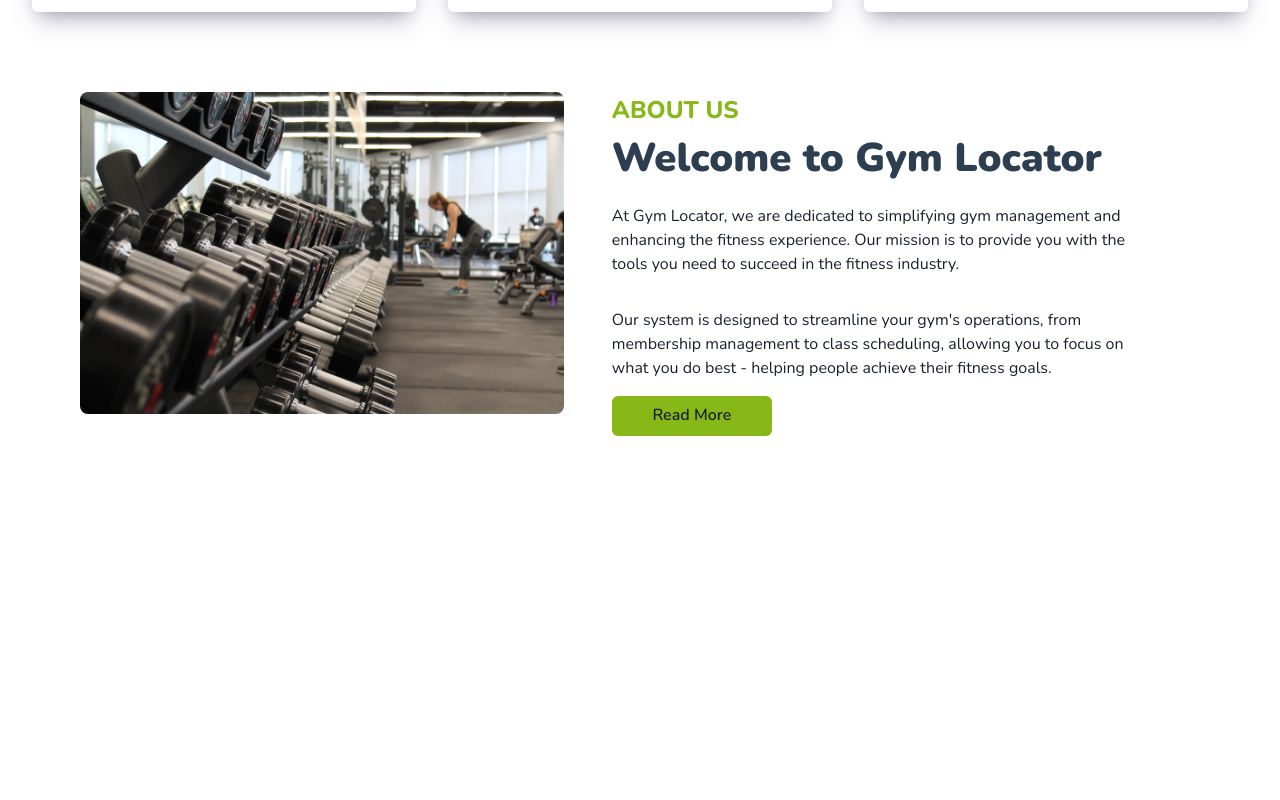
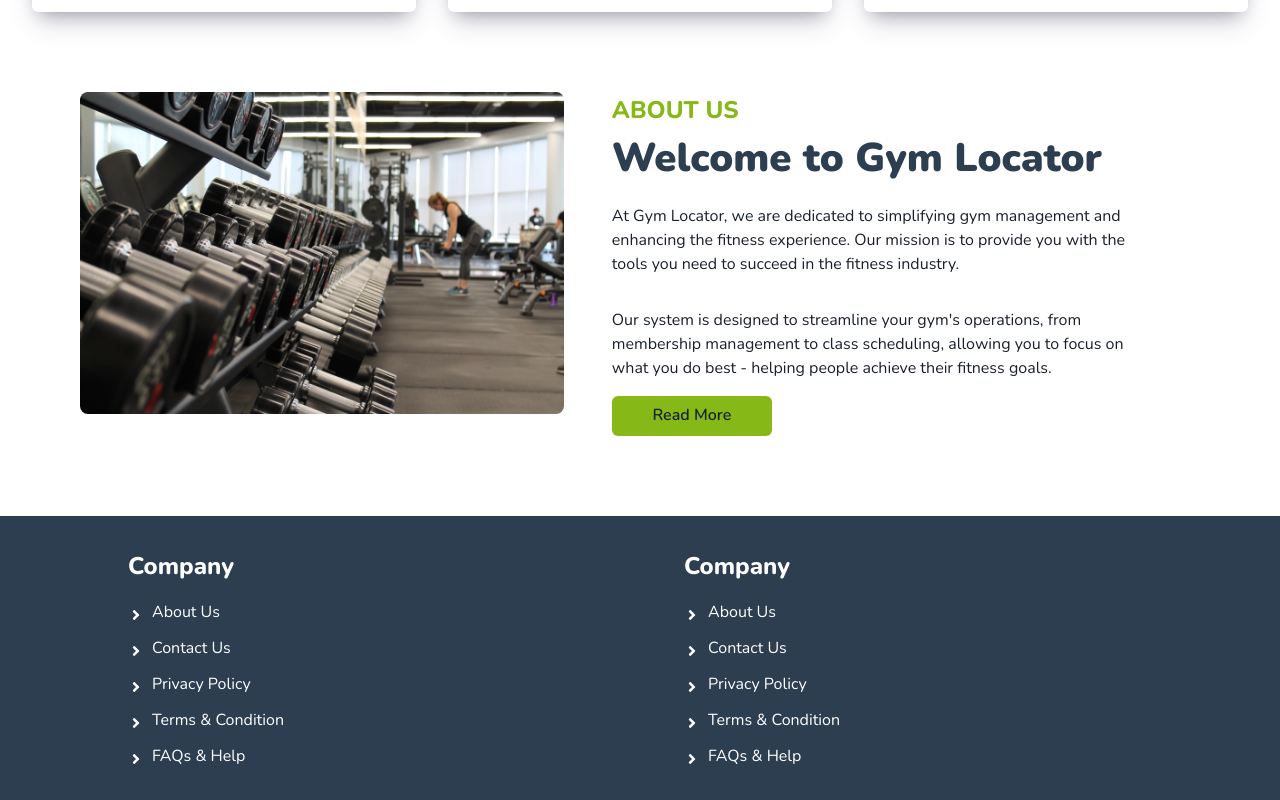
Before and after one commit to leonelcaroc/gymlocator, a React (Vite) app in the folder frontend/: page / in a window 1280 px wide. Shown: the part 1287-2087 px from the top of the page. Before the commit the page ends 1803 px from the top, so only its background shows below. Built offline with nearby package versions, Linux system fonts and the light colour scheme.

Commit message:
update Footer

```diff
--- /dev/null
+++ b/frontend/src/layout/Footer/HomeFooter.jsx
@@ -0,0 +1,71 @@
+import React from "react";
+import { Flex, Box, Text, ListItem, ListIcon, List } from "@chakra-ui/react";
+import { FaAngleRight } from "react-icons/fa";
+import { FaLocationDot } from "react-icons/fa6";
+import { FaPhoneAlt } from "react-icons/fa";
+import { MdEmail } from "react-icons/md";
+
+// FaAngleRight
+
+const HomeFooter = () => {
+  return (
+    <Flex bgColor="brand.200" color="neutral.100" padding="2rem 8rem">
+      <Flex flexDirection="column" marginRight="25rem">
+        <Text fontSize="1.5rem" fontWeight="800" marginBottom="1rem">
+          Company
+        </Text>
+        <List spacing={3}>
+          <ListItem cursor="pointer" _hover={{ color: "brand.100" }}>
+            <ListIcon as={FaAngleRight} />
+            About Us
+          </ListItem>
+          <ListItem cursor="pointer" _hover={{ color: "brand.100" }}>
+            <ListIcon as={FaAngleRight} />
+            Contact Us
+          </ListItem>
+          <ListItem cursor="pointer" _hover={{ color: "brand.100" }}>
+            <ListIcon as={FaAngleRight} />
+            Privacy Policy
+          </ListItem>
+          <ListItem cursor="pointer" _hover={{ color: "brand.100" }}>
+            <ListIcon as={FaAngleRight} />
+            Terms & Condition
+          </ListItem>
+          <ListItem cursor="pointer" _hover={{ color: "brand.100" }}>
+            <ListIcon as={FaAngleRight} />
+            FAQs & Help
+          </ListItem>
+        </List>
+      </Flex>
+      <Flex flexDirection="column">
+        <Text fontSize="1.5rem" fontWeight="800" marginBottom="1rem">
+          Company
+        </Text>
+        <List spacing={3}>
+          <ListItem cursor="pointer" _hover={{ color: "brand.100" }}>
+            <ListIcon as={FaAngleRight} />
+            About Us
+          </ListItem>
+          <ListItem cursor="pointer" _hover={{ color: "brand.100" }}>
+            <ListIcon as={FaAngleRight} />
+            Contact Us
+          </ListItem>
+          <ListItem cursor="pointer" _hover={{ color: "brand.100" }}>
+            <ListIcon as={FaAngleRight} />
+            Privacy Policy
+          </ListItem>
+          <ListItem cursor="pointer" _hover={{ color: "brand.100" }}>
+            <ListIcon as={FaAngleRight} />
+            Terms & Condition
+          </ListItem>
+          <ListItem cursor="pointer" _hover={{ color: "brand.100" }}>
+            <ListIcon as={FaAngleRight} />
+            FAQs & Help
+          </ListItem>
+        </List>
+      </Flex>
+    </Flex>
+  );
+};
+
+export default HomeFooter;
--- a/frontend/src/pages/Home.jsx
+++ b/frontend/src/pages/Home.jsx
@@ -3,6 +3,7 @@ import { Flex } from "@chakra-ui/react";
 import Header from "../layout/Header/Header";
 import HomeSearch from "../layout/HomeSearch/HomeSearch";
 import Feature from "../layout/Feature/Feature";
+import HomeFooter from "../layout/Footer/HomeFooter";
 
 const Home = () => {
   return (
@@ -10,15 +11,7 @@ const Home = () => {
       <Header />
       <HomeSearch />
       <Feature />
-
-      {/* <Flex
-        as="main"
-        flex="1"
-        margin="auto"
-        width="full"
-        justifyContent="center"
-      ></Flex> */}
-      {/* <Footer /> */}
+      <HomeFooter />
     </Flex>
   );
 };
```
Also changed, not shown: frontend/src/layout/Footer/Footer.jsx (deleted, +0 -7 lines).
